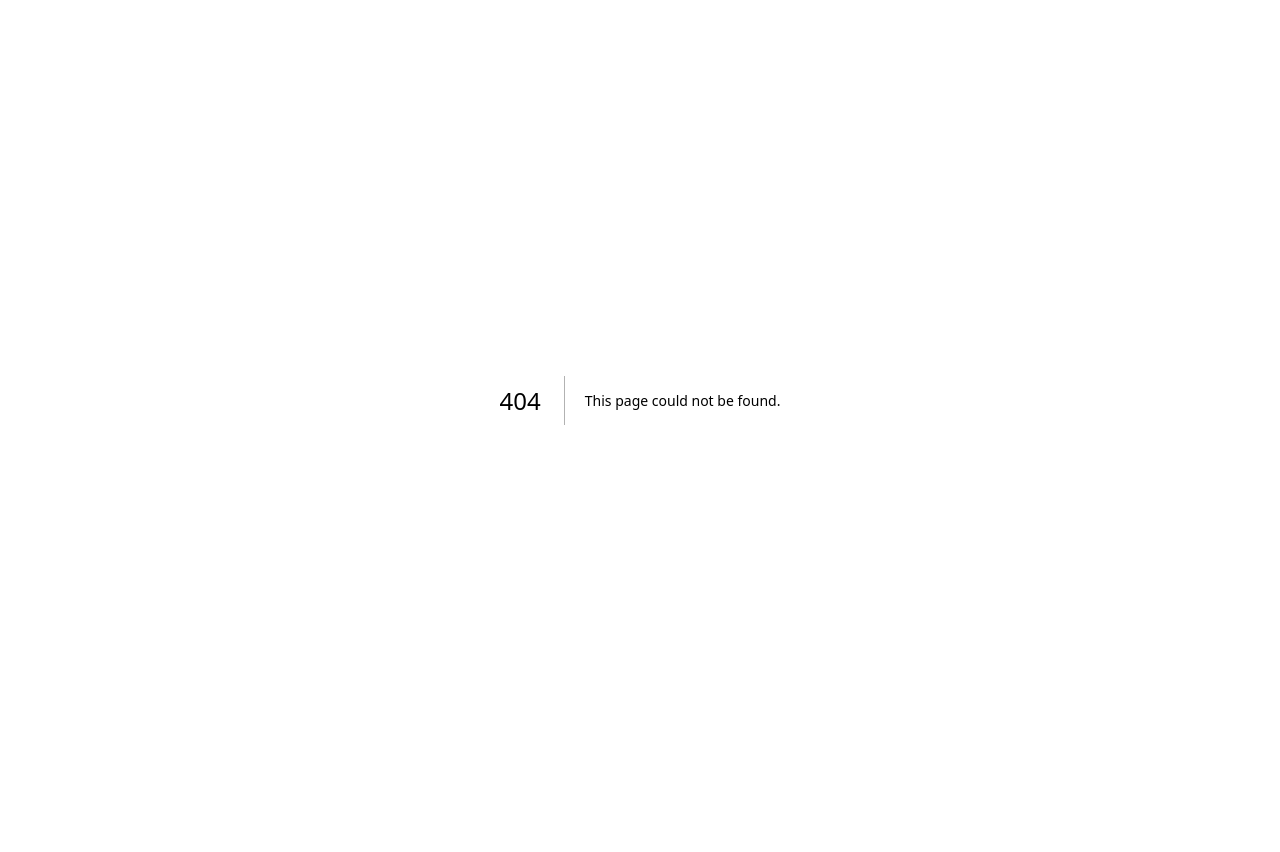
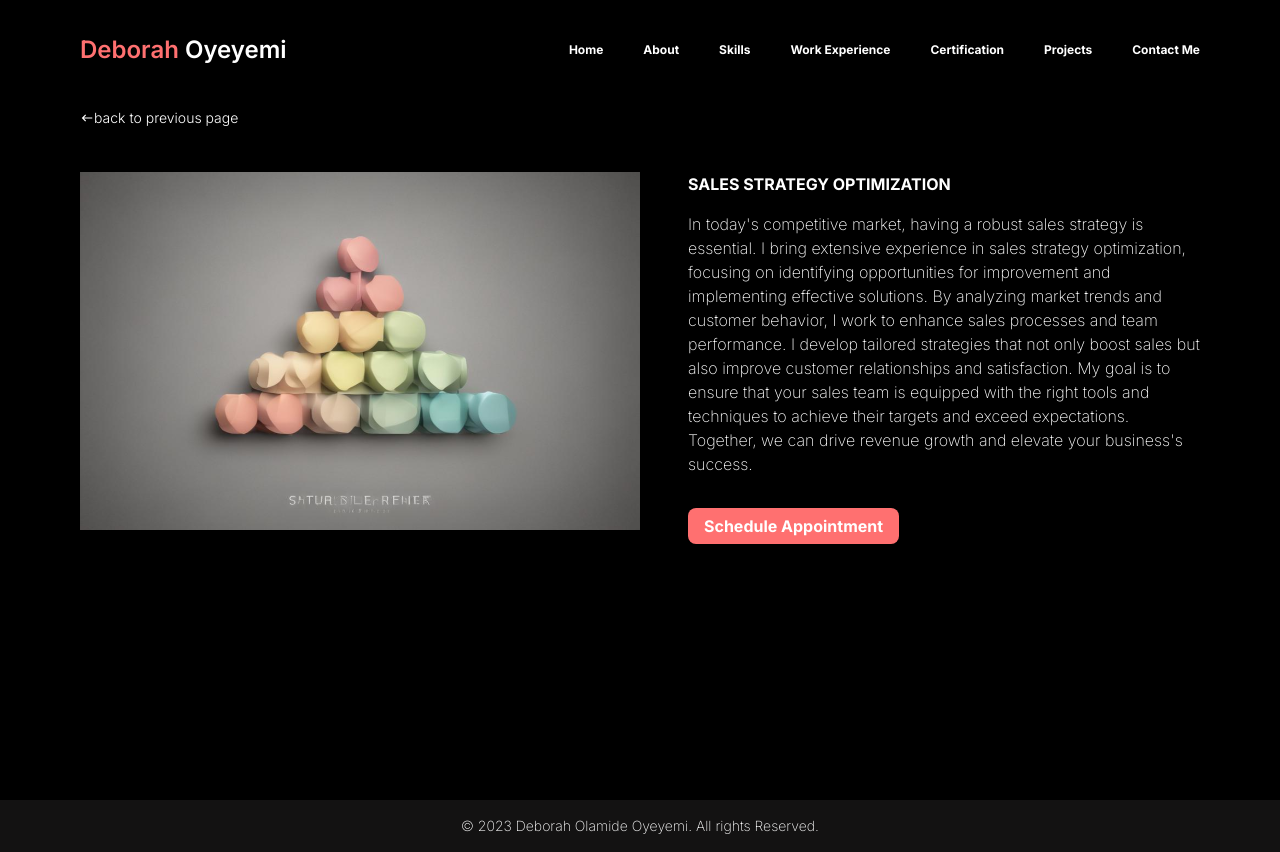
Before and after one commit to theNimbleDev/oyeyemi-deborah-portfolio, a Next.js app: page /about/sales-strategy in a window 1280 px wide. Before the commit this address had no page. Before the commit the page ends 800 px from the top, so only its background shows below. Built offline with nearby package versions, Linux system fonts and the light colour scheme; a web font is replaced by a local one.

Commit message:
created about page and subPages, created skills page

```diff
--- /dev/null
+++ b/app/(pages)/about/business-analysis/page.tsx
@@ -0,0 +1,18 @@
+import React from "react";
+import AboutDetail from "@/app/components/aboutDetail";
+import Link from "next/link";
+
+export default function BusinesAnalysisPage() {
+  return (
+    <section className="text-white max-h-screen mt-4 md:mt-2">
+      <div className="max-w-7xl mx-auto">
+        <AboutDetail
+          image="/images/business.svg"
+          title="BUSINESS ANALYSIS"
+          content="As a skilled Business Analyst, I specialize in transforming complex data into actionable insights that drive business growth. By employing a variety of analytical techniques, I uncover trends and patterns that help optimize operations and enhance decision-making processes. My approach involves collaborating closely with stakeholders to identify key performance indicators and establish metrics that align with strategic goals. Through rigorous analysis and reporting, I empower organizations to make informed decisions, improve efficiency, and ultimately increase profitability. Let’s unlock the potential of your data together and pave the way for your business's success."
+          buttonLink="Schedule Appointment"
+        />
+      </div>
+    </section>
+  );
+}
--- /dev/null
+++ b/app/(pages)/about/customer-experience/page.tsx
@@ -0,0 +1,18 @@
+import React from "react";
+import AboutDetail from "@/app/components/aboutDetail";
+
+export default function CustomerExperiencePage() {
+  return (
+    <section className="text-white max-h-screen">
+      <div className="max-w-7xl mx-auto">
+        <AboutDetail
+          image="/images/customer.svg"
+          title="CUSTOMER EXPERIENCE ENHANCEMENT"
+          content="Delivering an outstanding customer experience is vital for building loyalty and retaining clients. My expertise in customer experience enhancement focuses on understanding customer needs and expectations. By conducting thorough analyses and gathering feedback, I identify pain points and opportunities to create seamless customer journeys. I work collaboratively with teams to design and implement strategies that ensure every interaction adds value. From initial contact to post-purchase follow-up, my goal is to foster positive relationships and keep customers coming back. Together, we can transform your customer experience and turn satisfied clients into brand advocates."
+          buttonText="Schedule Appointment"
+          buttonLink="#"
+        />
+      </div>
+    </section>
+  );
+}
--- a/app/(pages)/about/page.tsx
+++ b/app/(pages)/about/page.tsx
@@ -1,37 +1,41 @@
+import React from "react";
 import Button from "@/app/components/button";
 import Services from "@/app/components/services";
 import { HeadingTwo } from "@/app/components/heading";
 
+export default function About() {
   const Service = [
     {
       image: "/images/business.svg",
       title: "Business Analysis",
       content: "Transform data into actionable insights for your business.",
+      link: "/about/business-analysis",
     },
     {
       image: "/images/sales.svg",
       title: "Sales Strategy Optimization",
       content: "Elevate your sales strategies to maximize revenue.",
+      link: "/about/sales-strategy",
     },
     {
       image: "/images/customer.svg",
       title: "Customer Experience Enhancement",
       content: "Create exceptional customer journeys that drive loyalty.",
+      link: "/about/customer-experience",
     },
   ];
 
-export default function About() {
   return (
     <section className="text-white min-h-screen">
       {/* Hero Section */}
-      <div className="mt-12 pb-12">
-        <h3 className="text-lg uppercase mb-2 tracking-wide">
+      <div className="mt-4 pb-8">
+        <p className="text-sm font-normal uppercase mb-2 tracking-wide">
           DRIVEN BUSINESS ANALYST
-        </h3>
+        </p>
         <HeadingTwo text="Maximizing success through insights" type="primary" />
 
         <div className="mb-8">
-          <p className="text-white mb-8 font-bold">
+          <p className="text-white mb-8 font-normal">
             Deborah Olamide Oyeyemi is a highly motivated Business Analyst,
             bringing a robust background in sales and marketing. She leverages
             her comprehensive analytical skills to drive business success by
@@ -49,22 +53,29 @@
       {/* Services Section */}
       <div className="pb-16">
         <div className="mb-8">
-          <h3 className="text-lg uppercase tracking-wide">DRIVEN INSIGHT</h3>
+          <h3 className="text-xs font-normal uppercase tracking-wide">
+            DRIVEN INSIGHT
+          </h3>
           <HeadingTwo
             text="Transforming business strategies with analytics"
             type="primary"
           />
         </div>
 
-        <div className="text-black text-start grid grid-cols-3 gap-6">
+        {/* Using Tailwind's responsive classes instead of JS state */}
+        <div className="text-black text-start flex flex-col md:tracking-tight md:font-light md:grid md:grid-cols-3 gap-4 md:gap-6">
           {Service.map((service, index) => (
+            <div
+              key={index}
+              className="transform transition-all duration-300 ease-in-out hover:scale-105 hover:shadow-lg group"
+            >
               <Services
-              key={index}
                 image={service.image}
                 title={service.title}
                 content={service.content}
-              button="Learn More"
+                link={service.link}
               />
+            </div>
           ))}
         </div>
       </div>
--- /dev/null
+++ b/app/(pages)/about/sales-strategy/page.tsx
@@ -0,0 +1,18 @@
+import React from "react";
+import AboutDetail from "@/app/components/aboutDetail";
+import Link from "next/link";
+
+export default function SalesStrategyPage() {
+  return (
+    <section className=" text-white max-h-screen">
+      <div className="max-w-7xl mx-auto">
+        <AboutDetail
+          image="/images/sales.svg"
+          title="SALES STRATEGY OPTIMIZATION"
+          content="In today's competitive market, having a robust sales strategy is essential. I bring extensive experience in sales strategy optimization, focusing on identifying opportunities for improvement and implementing effective solutions. By analyzing market trends and customer behavior, I work to enhance sales processes and team performance. I develop tailored strategies that not only boost sales but also improve customer relationships and satisfaction. My goal is to ensure that your sales team is equipped with the right tools and techniques to achieve their targets and exceed expectations. Together, we can drive revenue growth and elevate your business's success."
+          buttonLink="Schedule Appointment"
+        />
+      </div>
+    </section>
+  );
+}
--- /dev/null
+++ b/app/(pages)/skills/page.tsx
@@ -0,0 +1,61 @@
+import React from "react";
+import { HeadingTwo } from "@/app/components/heading";
+import { HeadingThree } from "@/app/components/heading";
+
+export default function Skills() {
+  return (
+    <section className="bg-black text-white min-h-screen mt-8 mb-12">
+      <HeadingTwo text="Skills" type="primary" />
+
+      <div className="mt-2 grid grid-cols-1 md:grid-cols-2 gap-6">
+        {/* Data Analysis Tools */}
+        <div className="border border-customPink p-6">
+          <HeadingThree text="Data Analysis Tool" type="primary" />
+
+          <ul className="space-y-1">
+            <li>Advanced Excel (V-Lookup, Pivot tables, Macros)</li>
+            <li>SQL</li>
+            <li>R</li>
+            <li>SAS</li>
+            <li>Alteryx</li>
+            <li>Qlik Sense</li>
+            <li>Tableau</li>
+            <li>Lucid Chart (ER Model)</li>
+            <li>Python</li>
+          </ul>
+        </div>
+
+        {/* Digital Marketing & CRM */}
+        <div className="border border-customPink p-6">
+          <HeadingThree text="Digital Marketing & CRM" type="primary" />
+          <ul className="space-y-1">
+            <li>SEO</li>
+            <li>Social Media Management</li>
+            <li>Email Marketing</li>
+            <li>Google Analytics</li>
+            <li>Salesforce</li>
+            <li>CRM</li>
+          </ul>
+        </div>
+
+        {/* Design & Creative Tools */}
+        <div className="border border-customPink p-6">
+          <HeadingThree text="Design & Creative Tools" type="primary" />
+          <ul className="space-y-1">
+            <li>Coral Draw</li>
+            <li>Photoshop</li>
+            <li>Canva</li>
+            <li>Figma</li>
+          </ul>
+          <h3 className="text-customPink font-bold mt-6 mb-4">Languages</h3>
+          <ul className="space-y-1">
+            <li>English</li>
+          </ul>
+        </div>
+
+        {/* Empty box to maintain grid layout */}
+        <div className="hidden md:block"></div>
+      </div>
+    </section>
+  );
+}
--- /dev/null
+++ b/app/components/aboutDetail.tsx
@@ -0,0 +1,49 @@
+import React from "react";
+
+import { SubHeading } from "./heading";
+import Button from "./button";
+import { MdKeyboardBackspace } from "react-icons/md";
+
+interface AboutDetailProps {
+  image: string;
+  title: string;
+  content: string;
+  buttonText?: string;
+  buttonLink?: string;
+}
+
+const AboutDetail = ({
+  image,
+  title,
+  content,
+  buttonText = "Schedule Appointment",
+  buttonLink = "#",
+}: AboutDetailProps) => {
+  return (
+    <div className="relative w-full bg-black text-white">
+      <div className="absolute">
+        <a
+          href="/about"
+          className="flex items-center justify-start font-light text-white text-sm hover:underline"
+        >
+          <MdKeyboardBackspace />
+          back to previous page
+        </a>
+      </div>
+
+      <div className="pt-2 md:pt-6 flex flex-col md:flex-row">
+        <div className="md:w-1/2 mt-10">
+          <img className="w-full" src={image} alt="logo" />
+        </div>
+
+        <div className="pt-2 md:w-1/2 md:py-8 md:pl-12 flex flex-col text-white items-start">
+          <SubHeading text={title} />
+          <p className="text-sm  md:text-base mt-4 mb-8">{content}</p>
+          <Button text={buttonText} link="#" type="primary" />
+        </div>
+      </div>
+    </div>
+  );
+};
+
+export default AboutDetail;
--- a/app/components/button.tsx
+++ b/app/components/button.tsx
@@ -1,17 +1,15 @@
-// text
-// link
-// type - primary / secondary
-
 const Button = ({
   text,
   link,
   type,
   form,
+  className,
 }: {
   text: string;
   link: string;
   type: string;
   form?: boolean;
+  className?: string;
 }) => {
   return (
     <a
@@ -22,7 +20,9 @@
           : "bg-black text-customPink border-2 text-center border-customPink hover:border-customPink/50 hover:text-white"
       } ${
         form ? "w-full" : ""
-      } border-customPink rounded-lg lg:text-[16px] font-bold duration-200 transition-all p-1 md:p-1.5 lg:px-4`}
+      } border-customPink rounded-lg lg:text-[16px] font-bold duration-200 transition-all p-1 md:p-1.5 lg:px-4 ${
+        className || ""
+      }`}
     >
       {text}
     </a>
--- a/app/components/footer.tsx
+++ b/app/components/footer.tsx
@@ -2,7 +2,7 @@
 
 export const Footer = () => {
   return (
-    <footer className="flex justify-center items-center font-inter py-6 bg-[#131212] text-white">
+    <footer className="flex justify-center items-center font-inter py-4 bg-[#131212] text-white">
       <p className={`${inter.className} text-sm`}>
         © 2023 Deborah Olamide Oyeyemi. All rights Reserved.
       </p>
--- a/app/components/navbar.tsx
+++ b/app/components/navbar.tsx
@@ -1,9 +1,11 @@
 "use client";
 import Link from "next/link";
+import { usePathname } from "next/navigation";
 import { useState } from "react";
 
 function Navbar() {
   const [isOpen, setIsOpen] = useState(false);
+  const pathname = usePathname();
 
   const toggleMenu = () => {
     setIsOpen(!isOpen);
@@ -47,14 +49,19 @@
         {/* Desktop Menu */}
         <ul className="hidden lg:flex flex-row gap-6 text-base md:gap-8 lg:gap-10 lg:text-[12px] font-bold">
           <li>
-            <Link href="/" className="hover:text-customPink transition-colors">
+            <Link
+              href="/"
+              className="hover:text-customPink active:text-customPink transition-colors"
+            >
               Home
             </Link>
           </li>
           <li>
             <Link
               href="/about"
-              className="hover:text-customPink transition-colors"
+              className={`hover:text-customPink transition-colors ${
+                pathname === "/about" ? "text-customPink" : "text-white"
+              }`}
             >
               About
             </Link>
@@ -62,7 +69,9 @@
           <li>
             <Link
               href="/skills"
-              className="hover:text-customPink transition-colors"
+              className={`hover:text-customPink transition-colors ${
+                pathname === "/skills" ? "text-customPink" : "text-white"
+              }`}
             >
               Skills
             </Link>
@@ -70,7 +79,9 @@
           <li>
             <Link
               href="/experience"
-              className="hover:text-customPink transition-colors"
+              className={`hover:text-customPink transition-colors ${
+                pathname === "/experience" ? "text-customPink" : "text-white"
+              }`}
             >
               Work Experience
             </Link>
@@ -78,7 +89,9 @@
           <li>
             <Link
               href="/certification"
-              className="hover:text-customPink transition-colors"
+              className={`hover:text-customPink transition-colors ${
+                pathname === "/certification" ? "text-customPink" : "text-white"
+              }`}
             >
               Certification
             </Link>
@@ -86,7 +99,9 @@
           <li>
             <Link
               href="/projects"
-              className="hover:text-customPink transition-colors"
+              className={`hover:text-customPink transition-colors ${
+                pathname === "/projects" ? "text-customPink" : "text-white"
+              }`}
             >
               Projects
             </Link>
@@ -94,7 +109,9 @@
           <li>
             <Link
               href="/contact"
-              className="hover:text-customPink transition-colors"
+              className={`hover:text-customPink transition-colors ${
+                pathname === "/contact" ? "text-customPink" : "text-white"
+              }`}
             >
               Contact Me
             </Link>
@@ -112,7 +129,9 @@
           <li>
             <Link
               href="/"
-              className="hover:text-customPink transition-colors"
+              className={`hover:text-customPink transition-colors ${
+                pathname === "/" ? "text-customPink" : "text-white"
+              }`}
               onClick={toggleMenu}
             >
               Home
@@ -121,7 +140,9 @@
           <li>
             <Link
               href="/about"
-              className="hover:text-customPink transition-colors"
+              className={`hover:text-customPink transition-colors ${
+                pathname === "/about" ? "text-customPink" : "text-white"
+              }`}
               onClick={toggleMenu}
             >
               About
@@ -130,7 +151,9 @@
           <li>
             <Link
               href="/skills"
-              className="hover:text-customPink transition-colors"
+              className={`hover:text-customPink transition-colors ${
+                pathname === "/skills" ? "text-customPink" : "text-white"
+              }`}
               onClick={toggleMenu}
             >
               Skills
@@ -139,7 +162,9 @@
           <li>
             <Link
               href="/experience"
-              className="hover:text-customPink transition-colors"
+              className={`hover:text-customPink transition-colors ${
+                pathname === "/experience" ? "text-customPink" : "text-white"
+              }`}
               onClick={toggleMenu}
             >
               Work Experience
@@ -148,7 +173,9 @@
           <li>
             <Link
               href="/certification"
-              className="hover:text-customPink transition-colors"
+              className={`hover:text-customPink transition-colors ${
+                pathname === "/certification" ? "text-customPink" : "text-white"
+              }`}
               onClick={toggleMenu}
             >
               Certification
@@ -157,7 +184,9 @@
           <li>
             <Link
               href="/projects"
-              className="hover:text-customPink transition-colors"
+              className={`hover:text-customPink transition-colors ${
+                pathname === "/projects" ? "text-customPink" : "text-white"
+              }`}
               onClick={toggleMenu}
             >
               Projects
@@ -166,7 +195,9 @@
           <li>
             <Link
               href="/contact"
-              className="hover:text-customPink transition-colors"
+              className={`hover:text-customPink transition-colors ${
+                pathname === "/contact" ? "text-customPink" : "text-white"
+              }`}
               onClick={toggleMenu}
             >
               Contact Me
--- a/app/components/pageLayout.tsx
+++ b/app/components/pageLayout.tsx
@@ -7,7 +7,7 @@
 }) {
   return (
     <section>
-      <div className="bg-background text-foreground min-h-screen flex flex-col px-4 md:px-6 lg:px-20">
+      <div className="bg-background text-foreground min-h-screen flex flex-col px-6 md:px-6 lg:px-20">
         <header>
           <Navbar />
         </header>
--- a/app/layout.tsx
+++ b/app/layout.tsx
@@ -1,5 +1,5 @@
 import type { Metadata } from "next";
-import { manRope, geistMono, geistSans } from "@/app/utils/font";
+import { manRope, geistMono, geistSans, inter } from "@/app/utils/font";
 import "./globals.css";
 
 export const metadata: Metadata = {
@@ -15,7 +15,7 @@
   return (
     <html lang="en">
       <body
-        className={`${geistSans.variable} ${geistMono.variable} ${manRope.className} antialiased`}
+        className={`${geistSans.variable} ${geistMono.variable} ${manRope.className} ${inter.className} antialiased`}
       >
         {children}
       </body>
```
Also changed, not shown: app/components/services.tsx (+17 -15 lines). Lines whose indentation alone changed are shown as unchanged.
